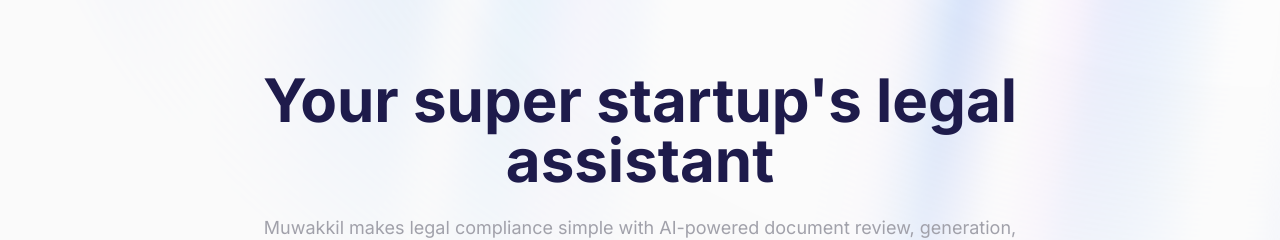
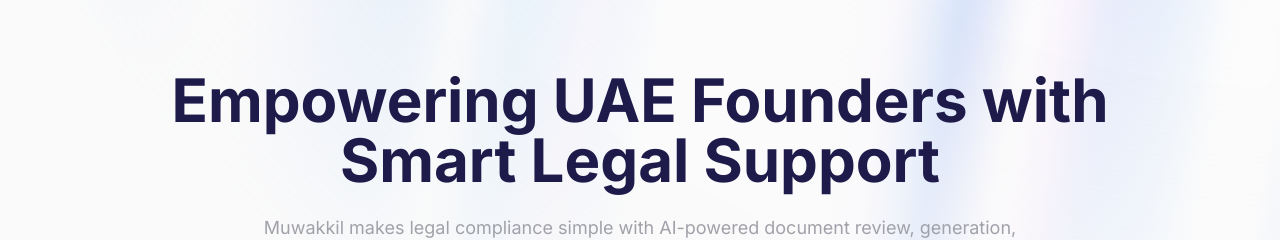
Before and after one commit to tzuyilee0728/muwakkil-uae-legal-aid, a React (Vite) app: page / in a window 1280 px wide. Shown: the part 246-486 px from the top of the page. Built offline with nearby package versions, Linux system fonts and the light colour scheme.

Commit message:
Visual edit in Lovable
Edited UI in Lovable

```diff
--- a/src/components/landing/HeroSection.tsx
+++ b/src/components/landing/HeroSection.tsx
@@ -16,9 +16,7 @@ const HeroSection: React.FC = () => {
         delay: 0.3,
         duration: 0.8,
         ease: "easeInOut"
-      }} className="text-4xl md:text-5xl font-bold mb-6 text-indigo-950 mx-0 px-0 text-center lg:text-6xl">
-          Your super startup's legal assistant
-        </motion.h1>
+      }} className="text-4xl md:text-5xl font-bold mb-6 text-indigo-950 mx-0 px-0 text-center lg:text-6xl">Empowering UAE Founders with Smart Legal Support</motion.h1>
 
         <motion.p initial={{
         opacity: 0,
```
